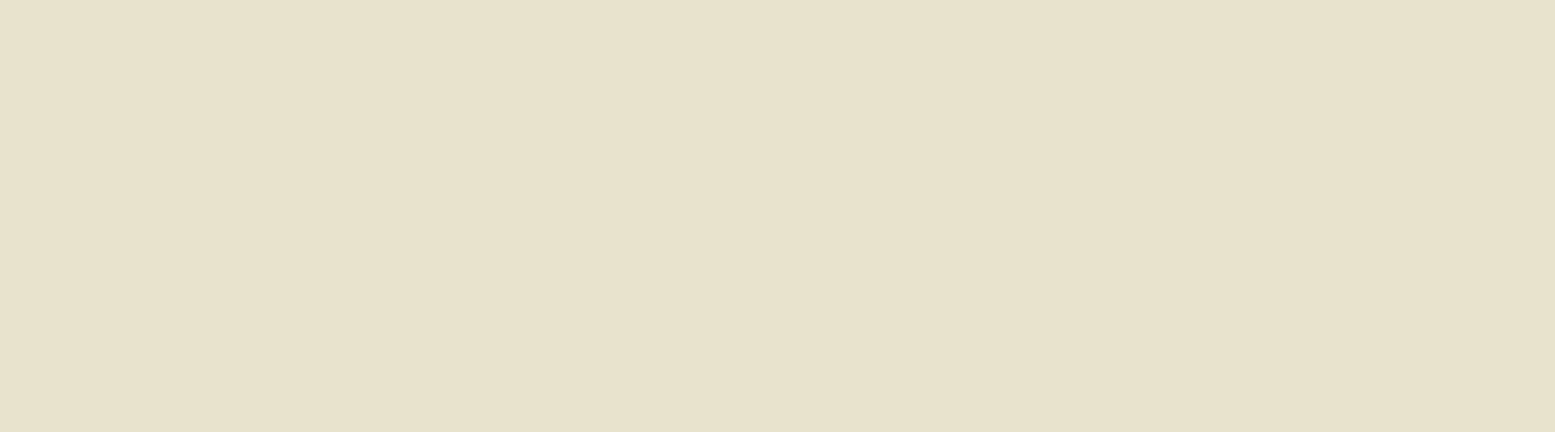
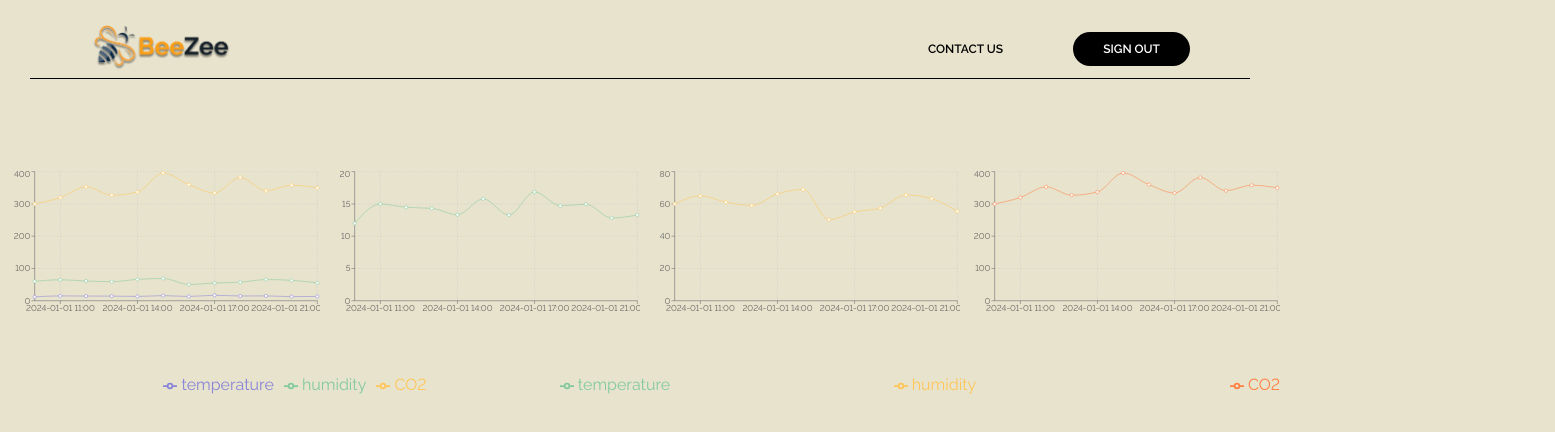
Before and after one commit to cepdnaclk/e19-3yp-beehive-monitoring-system, a React (Vite) app in the folder code/beehive-dashboard/: page /graph in a window 1280 px wide. Before the commit this address had no page. Shown: the top 432 px of the page, 1555 px wide, since content can reach past the window. Built offline with nearby package versions, Linux system fonts and the light colour scheme.

Commit message:
Demo Code to Implement Line Charts

```diff
--- a/code/beehive-dashboard/package.json
+++ b/code/beehive-dashboard/package.json
@@ -14,9 +14,11 @@
     "@emotion/styled": "^11.11.0",
     "@mui/icons-material": "^5.14.19",
     "@mui/material": "^5.14.19",
+    "date-fns": "^3.0.6",
     "react": "^18.2.0",
     "react-dom": "^18.2.0",
     "react-router-dom": "^6.20.1",
+    "recharts": "^2.10.3",
     "sass": "^1.69.5"
   },
   "devDependencies": {
--- a/code/beehive-dashboard/src/App.jsx
+++ b/code/beehive-dashboard/src/App.jsx
@@ -2,6 +2,7 @@ import "./App.scss";
 import Landing from "./Pages/Landing";
 import SignIn from "./Pages/SignIn";
 import Dashboard from "./Pages/Dashboard";
+import Graphs from "./Pages/Graphs";
 import { Routes, Route } from "react-router-dom";
 
 function App() {
@@ -11,6 +12,7 @@ function App() {
         <Route path="/" element={<Landing />} />
         <Route path="/signin" element={<SignIn />} />
         <Route path="/dashboard" element={<Dashboard />} />
+        <Route path="/graph" element={<Graphs />} />
       </Routes>
     </div>
   );
--- /dev/null
+++ b/code/beehive-dashboard/src/Components/MyLineChart.jsx
@@ -0,0 +1,32 @@
+import React from 'react';
+import { LineChart, Line, XAxis, YAxis, CartesianGrid, Tooltip, Legend } from 'recharts';
+import { format } from 'date-fns';
+
+const MyLineChart = ({ data, dataKeys, colors = ['#8884d8', '#82ca9d', '#ffc658', '#ff8042'] }) => {
+  const formattedData = data.map(item => ({
+    ...item,
+    timestamp: format(new Date(item.timestamp), 'yyyy-MM-dd HH:mm')
+  }));
+
+  return (
+    <LineChart width={600} height={300} data={formattedData}>
+      <CartesianGrid strokeDasharray="3 3" />
+      <XAxis dataKey="timestamp" />
+      <YAxis />
+      <Tooltip />
+      <Legend />
+      {
+        dataKeys.map((key, index) => (
+          <Line
+            key={key}
+            type="monotone"
+            dataKey={key}
+            stroke={colors[index % colors.length]} // Use provided colors or default ones
+          />
+        ))
+      }
+    </LineChart>
+  );
+};
+
+export default MyLineChart;
--- /dev/null
+++ b/code/beehive-dashboard/src/Pages/Graphs.jsx
@@ -0,0 +1,107 @@
+import MyLineChart from "../Components/MyLineChart";
+import Navbar from "../Components/NavbarBlack";
+import "../Styles/Pages/Graphs.scss";
+function Graphs() {
+  const data = [
+    {
+      timestamp: "2024-01-01T10:00:00.000Z",
+      temperature: 12,
+      humidity: 60,
+      CO2: 300,
+    },
+    {
+      timestamp: "2024-01-01T11:00:00.000Z",
+      temperature: 15,
+      humidity: 65,
+      CO2: 320,
+    },
+    {
+      timestamp: "2024-01-01T12:00:00Z",
+      temperature: 14.480638127331558,
+      humidity: 61.105928601719484,
+      CO2: 353,
+    },
+    {
+      timestamp: "2024-01-01T13:00:00Z",
+      temperature: 14.312689925488288,
+      humidity: 59.01917911620542,
+      CO2: 327,
+    },
+    {
+      timestamp: "2024-01-01T14:00:00Z",
+      temperature: 13.323954187164201,
+      humidity: 66.20053437080327,
+      CO2: 337,
+    },
+    {
+      timestamp: "2024-01-01T15:00:00Z",
+      temperature: 15.787548422931067,
+      humidity: 68.99521451828583,
+      CO2: 396,
+    },
+    {
+      timestamp: "2024-01-01T16:00:00Z",
+      temperature: 13.269477066827797,
+      humidity: 50.27777777763697,
+      CO2: 360,
+    },
+    {
+      timestamp: "2024-01-01T17:00:00Z",
+      temperature: 16.86646918373297,
+      humidity: 55.02876886162029,
+      CO2: 334,
+    },
+    {
+      timestamp: "2024-01-01T18:00:00Z",
+      temperature: 14.726577354647768,
+      humidity: 57.4560784122444,
+      CO2: 382,
+    },
+    {
+      timestamp: "2024-01-01T19:00:00Z",
+      temperature: 14.950598344062467,
+      humidity: 65.566236593079,
+      CO2: 341,
+    },
+    {
+      timestamp: "2024-01-01T20:00:00Z",
+      temperature: 12.827280451977341,
+      humidity: 63.294163336436114,
+      CO2: 358,
+    },
+    {
+      timestamp: "2024-01-01T21:00:00Z",
+      temperature: 13.284715345942043,
+      humidity: 55.44195549343026,
+      CO2: 350,
+    },
+  ];
+  return (
+    <div className="dashboard-container">
+      <Navbar />
+      <div className="graph-container">
+        <MyLineChart
+          data={data}
+          dataKeys={["temperature", "humidity", "CO2"]}
+        />
+        <MyLineChart
+          data={data}
+          dataKeys={["temperature"]}
+          colors = {['#82ca9d']}
+        />
+        <MyLineChart
+          data={data}
+          dataKeys={[ "humidity"]}
+          colors = {['#ffc658']}
+        />
+        <MyLineChart
+          data={data}
+          dataKeys={["CO2"]}
+          colors = {['#ff8042']}
+        />
+      </div>
+    </div>
+  );
+}
+
+export default Graphs;
--- /dev/null
+++ b/code/beehive-dashboard/src/Styles/Pages/Graphs.scss
@@ -0,0 +1,3 @@
+.graph-container{
+    display: flex;
+}
```
Also changed, not shown: 1 other file (tests, documents, lock files or other folders).
